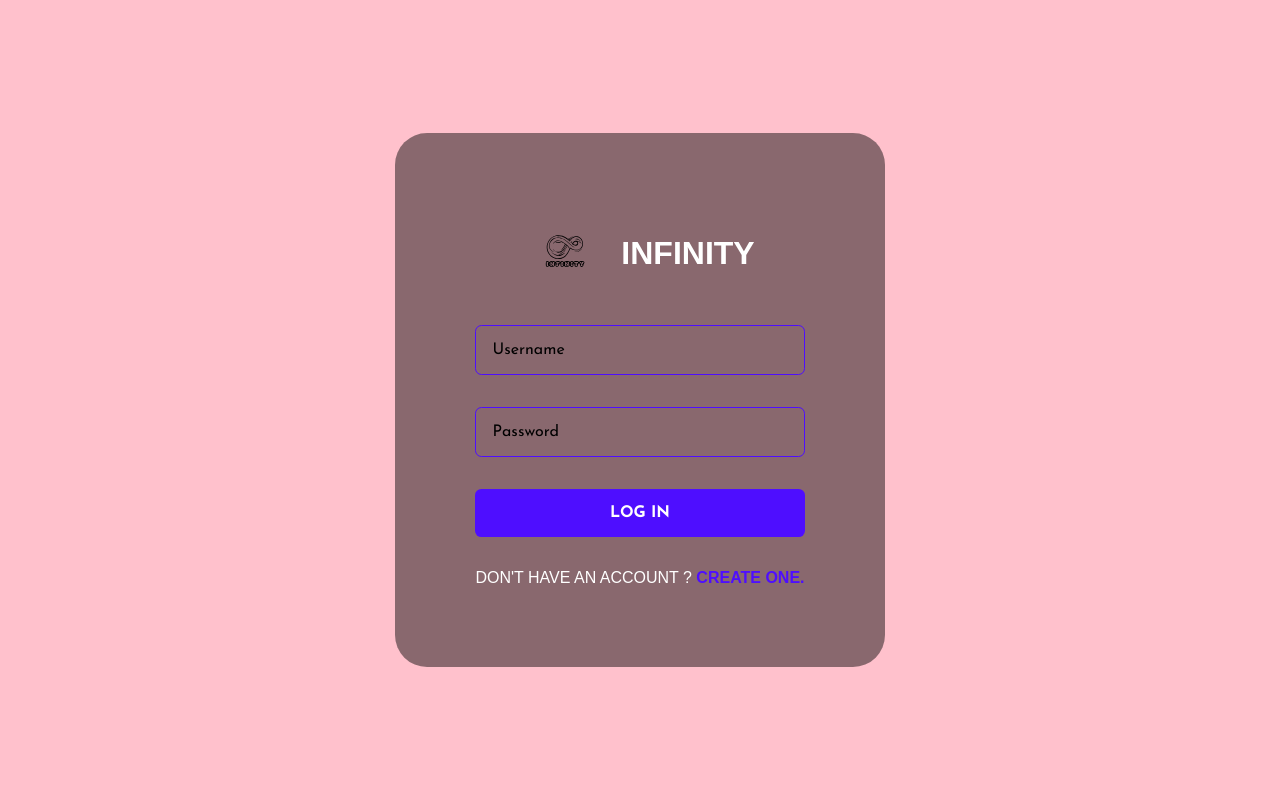
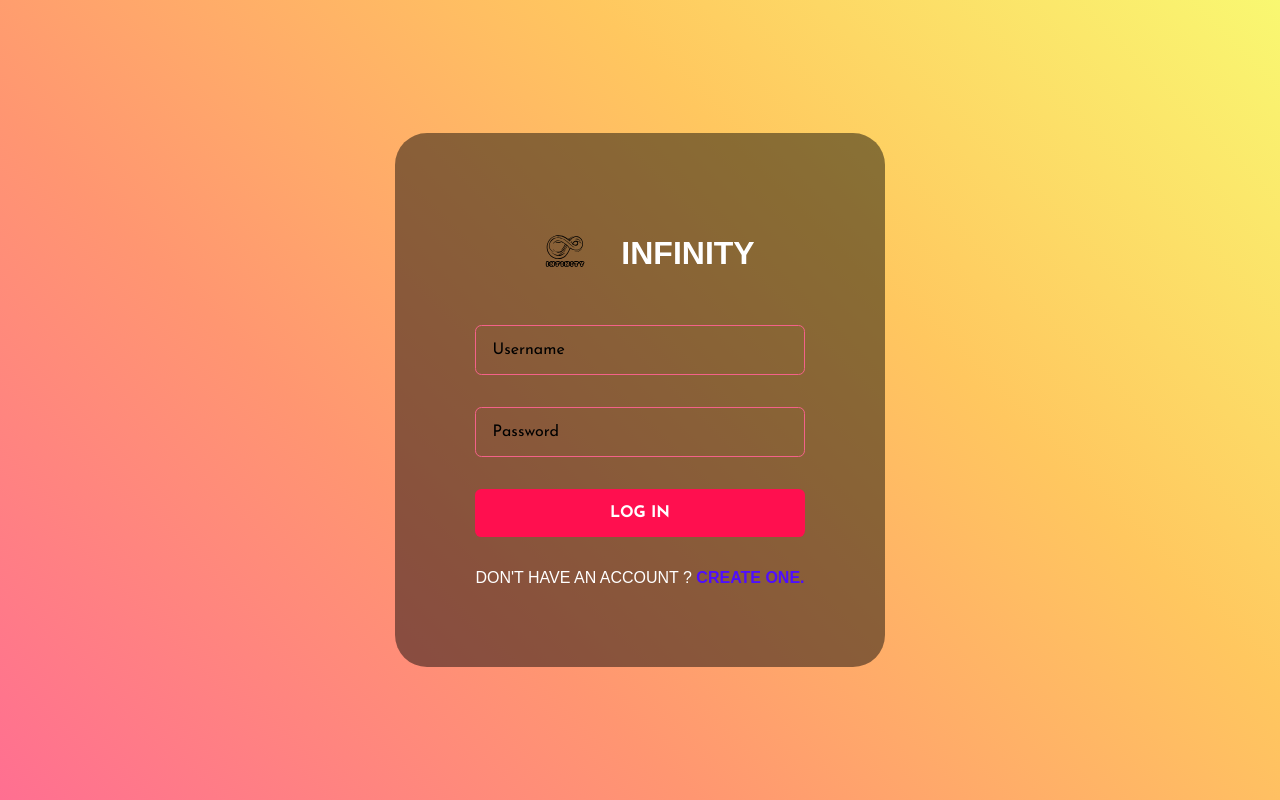
Before and after one commit to Sagar2003github/INFINITY, a React (Create React App) app in the folder public/: page /login in a window 1280 px wide. Built offline with nearby package versions, Linux system fonts and the light colour scheme; no server answers.

Commit message:
Update Login.jsx

```diff
--- a/public/src/pages/Login.jsx
+++ b/public/src/pages/Login.jsx
@@ -19,6 +19,8 @@ export default function Login() {
   };
 
   useEffect(() => {
+    localStorage.clear();
+
     if (localStorage.getItem(process.env.REACT_APP_LOCALHOST_KEY)) {
       navigate("/");
     }
@@ -111,7 +113,7 @@ const FormContainer = styled.div`
   justify-content: center;
   gap: 1rem;
   align-items: center;
-  background-color:  #FFC1CC;
+background-image: linear-gradient(45deg, #FF6F91, #FF9671, #FFC75F, #F9F871);
 
   .brand {
     display: flex;
@@ -138,7 +140,7 @@ const FormContainer = styled.div`
   input {
     background-color: transparent;
     padding: 1rem;
-    border: 0.1rem solid #4e0eff;
+    border: 0.1rem solid #F46289;
     border-radius: 0.4rem;
     color: white;
     width: 100%;
@@ -153,7 +155,7 @@ const FormContainer = styled.div`
     color: black;
   }
   button {
-    background-color: #4e0eff;
+    background-color: #FF0F4F;
     color: white;
     padding: 1rem 2rem;
     border: none;
@@ -163,7 +165,7 @@ const FormContainer = styled.div`
     font-size: 1rem;
     text-transform: uppercase;
     &:hover {
-      background-color: #4e0eff;
+      background-color: #F2124E ;
     }
   }
   span {
```
